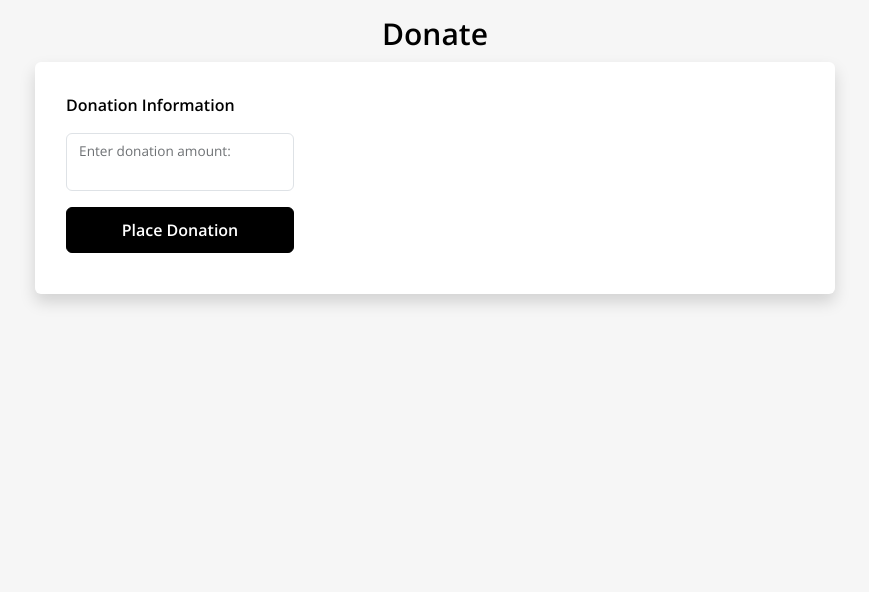
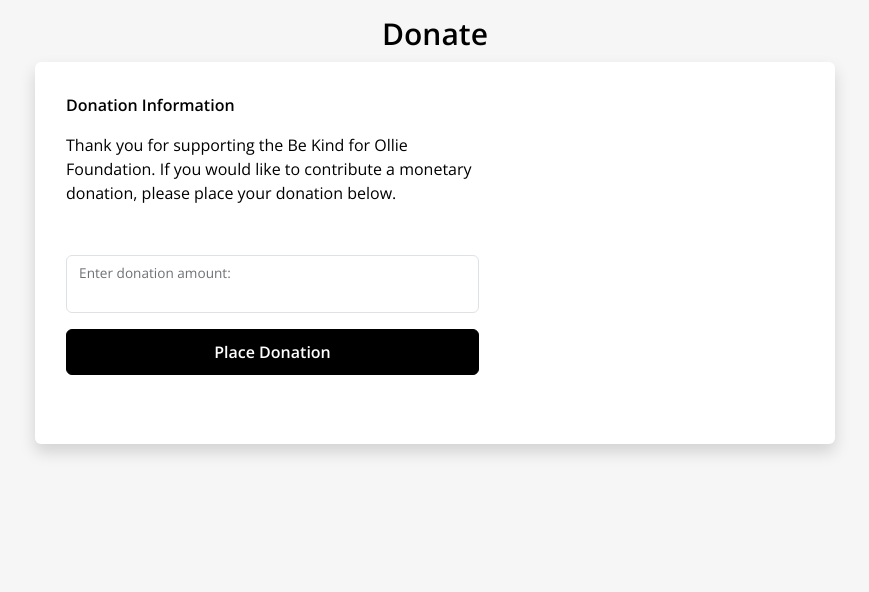
Before and after one commit to xithical/auctionapp, a Flask app: template app/classes/frontend/templates/Donate.html in a window 1280 px wide. Shown: the part 339-931 px from the top of the page, without its empty margins (205-1074 px from the left). Before the commit the page ends 644 px from the top, so only its background shows below. Run offline with Flask 3, Linux system fonts and the light colour scheme; the template is opened without the code that fills it, so the values that code supplies are empty; parts of the project's set-up code (start-up, migrations or seed data) failed here and were passed over.

Commit message:
Update Donate.html

```diff
--- a/app/classes/frontend/templates/Donate.html
+++ b/app/classes/frontend/templates/Donate.html
@@ -27,20 +27,21 @@
 
     <!--Cart Card Format-->
     <div class="shadow p-3 mb-5 bg-body rounded">
-      <div class="card2" style="width: 100%; height: 200px;">
+      <div class="card2" style="width: 100%; height: 350px;">
 
 
-        <div class="col-sm-7">
-          <div class="card-body">
+        <div class="col-sm-7"">
+          <div class="card-body" style="margin-right:20px">
             <div class="auctionItemTitle">
              <p class="card-text" style="font-weight: bold;">Donation Information</p>
+             <p class="card-text" style="margin-bottom:50px;">Thank you for supporting the Be Kind for Ollie Foundation. If you would like to contribute a monetary donation, please place your donation below.</p>
 
-               <!--Enter donation amount form-->
-          <div class="form-floating mb-3">
-            <input type="number" class="form-control" id="floatingInput">
-            <label for="floatingInput">Enter donation amount:</label>
-          </div>
-          <a href="Cart.html" button type="placedonation" class="btn placedonation btn-primary"><b>Place Donation</b></a>
+             <!--Enter donation amount form-->
+              <div class="form-floating mb-3">
+                <input type="number" class="form-control" id="floatingInput" style="margin-right:200px;">
+                <label for="floatingInput">Enter donation amount:</label>
+              </div>
+               <a href="Cart.html" button type="placedonation" class="btn placedonation btn-primary"><b>Place Donation</b></a>
 
             </div>
           </div>
```
